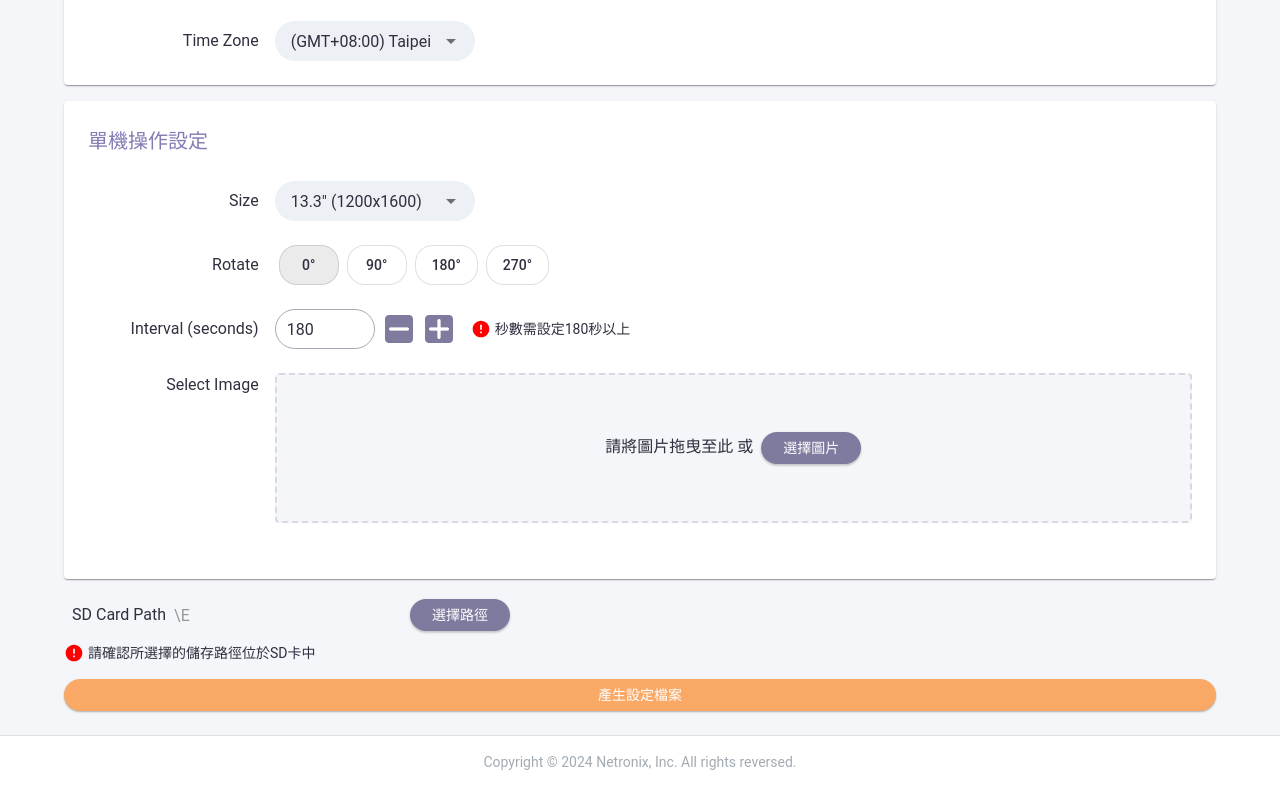
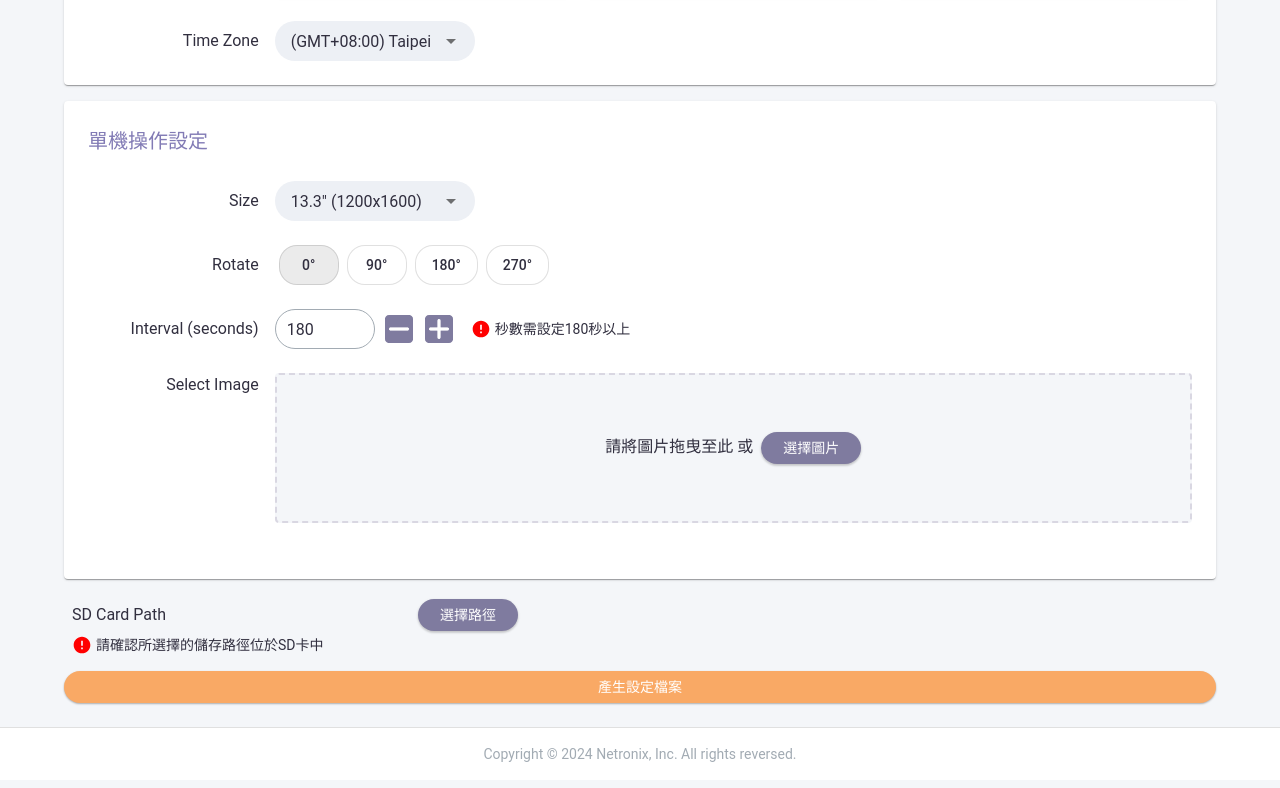
Before and after one commit to tsia-sionghai/epd-config-tool, a React (Vite) app: page / in a window 1280 px wide. Shown: the part 591-1379 px from the top of the page. Built offline with nearby package versions, Linux system fonts and the light colour scheme.

Commit message:
Update SDCardPathSettings.tsx and add browser check feature

```diff
--- a/src/components/SDCardPathSettings.tsx
+++ b/src/components/SDCardPathSettings.tsx
@@ -1,84 +1,100 @@
 // src/components/SDCardPathSettings.tsx
 import React from 'react';
-import { Box, Grid, Typography, TextField, Button, InputBase } from '@mui/material';
+import { Box, Grid, TextField, Button, styled } from '@mui/material';
 import { useTranslation } from 'react-i18next';
 import HintMessage from './HintMessage';
-import theme from '../theme';
 
 interface SDCardPathSettingsProps {
   sdCardPath: string;
   setSdCardPath: (path: string) => void;
-  onSelectPath: () => void;
 }
+
+const StyledTextField = styled(TextField)(({ theme }) => ({
+  '& .MuiInputBase-root': {
+    backgroundColor: 'transparent',
+    padding: 0,
+    minWidth: '20px',
+    width: 'fit-content',
+    '&::before': {
+      display: 'none',
+    },
+    '&::after': {
+      display: 'none',
+    },
+    '&:hover': {
+      backgroundColor: 'transparent',
+    },
+    '&.Mui-focused': {
+      backgroundColor: 'transparent',
+    },
+  },
+  '& .MuiInputBase-input': {
+    padding: 0,
+    color: theme.palette.text.primary,
+    '&.Mui-disabled': {
+      WebkitTextFillColor: theme.palette.text.primary,
+      color: theme.palette.text.primary,
+      cursor: 'default',
+    },
+  },
+}));
+
+const LabelWrapper = styled('span')({
+  whiteSpace: 'nowrap', // 防止 SD Card Path 文字斷行
+});
+
+const PathSelectionContainer = styled(Box)(({ theme }) => ({
+  marginBottom: theme.spacing(2), // 16px 下方邊距
+}));
 
 const SDCardPathSettings: React.FC<SDCardPathSettingsProps> = ({
   sdCardPath,
   setSdCardPath,
-  onSelectPath,
 }) => {
   const { t } = useTranslation();
 
+  const handleSelectPath = async () => {
+    try {
+      if ('showDirectoryPicker' in window) {
+        const dirHandle = await window.showDirectoryPicker({
+          mode: 'read',
+        });
+        setSdCardPath(dirHandle.name);
+      } else {
+        alert('請使用 Chrome 瀏覽器以獲得完整功能支援');
+      }
+    } catch (err) {
+      console.error('Error selecting directory:', err);
+    }
+  };
+
   return (
-    <>
-      <Grid item xs={12} sx={{ ml: 1, mr: 1 }}>
-        <Box sx={{ display: 'flex', alignItems: 'center', gap: 1 }}>
-          <Typography component="span" noWrap={true}>{t('common.label.sdCardPath')}</Typography>
-          <TextField
+    <PathSelectionContainer sx={{ pl: 1, pr: 1}}>
+      <Grid item xs={12}>
+        <Box sx={{
+          display: 'inline-flex',
+          alignItems: 'center',
+          gap: 2,
+        }}>
+          <LabelWrapper>{t('common.label.sdCardPath')}</LabelWrapper>
+          <StyledTextField
             variant="standard"
             value={sdCardPath}
-            placeholder="\\E"
             disabled
-            fullWidth={false}  // 添加這行，防止全寬
-            slotProps={{
-              input: {
-                style: {
-                  padding: 0,
-                  color: theme.palette.text.primary,
-                },
-              },
-            }}
-            sx={{
-              // ml: 4,
-              display: 'inline-flex', // 添加這行，確保只占用需要的空間
-              '& .MuiInputBase-root': {
-                width: 'fit-content', // 改用 fit-content
-                background: 'transparent',
-                display: 'inline-flex', // 添加這行
-              },
-              '& .MuiInputBase-input': {
-                padding: 0,
-                minWidth: '24px',
-                width: 'fit-content', // 改用 fit-content
-                opacity: 1,
-                '-webkit-text-fill-color': theme.palette.text.primary,
-                background: 'transparent',
-              },
-              '& .MuiInput-underline:before': {
-                content: 'none'
-              },
-              '& .MuiInput-underline:after': {
-                content: 'none'
-              },
-              '& .MuiInput-underline:hover:not(.Mui-disabled):before': {
-                content: 'none'
-              },
-              '& .MuiInput-underline.Mui-disabled:before': {
-                content: 'none'
-              },
-              '& .Mui-disabled': {
-                opacity: 1,
-                color: theme.palette.text.primary,
+            inputProps={{
+              style: {
                 cursor: 'default',
-                '-webkit-text-fill-color': theme.palette.text.primary,
-                background: 'transparent', // 確保禁用狀態下背景透明
-              },
-              // 額外確保所有層級都是透明的
-              '& *': {
-                background: 'transparent !important',
               }
             }}
           />
-          <Button variant="basic" onClick={onSelectPath} sx={{ ml: 1 }}>
+          <Button
+            variant="basic"
+            onClick={handleSelectPath}
+            sx={{
+              minWidth: 'auto',
+              textWrap: 'nowrap',
+            }}
+          >
             {t('common.button.selectPath')}
           </Button>
         </Box>
@@ -87,11 +103,10 @@ const SDCardPathSettings: React.FC<SDCardPathSettingsProps> = ({
         <HintMessage
           type="error"
           message={t('common.hint.sdCardPathCheck')}
-          containerSx={{ mt: 1, mb: 2 }}
-          typographySx={{ color: theme.palette.text.primary }}
+          typographySx={{ color: 'text.primary' }}
         />
       </Grid>
-    </>
+    </PathSelectionContainer>
   );
 };
 
--- a/src/locales/zh-TW/translation.json
+++ b/src/locales/zh-TW/translation.json
@@ -7,6 +7,9 @@
       "cms": "CMS控制設定",
       "nas": "NAS設定",
       "nasBinary": "播放圖片設定"
+    },
+    "note": {
+      "browserSupport": "因瀏覽器的技術限制，目前僅支援 <1>Chrome</1> 和 Edge"
     },
     "label": {
       "customer": "Customer",
@@ -29,6 +32,8 @@
       "sdCardPath": "SD Card Path"
     },
     "button": {
+      "downloadChrome": "下載 Chrome",
+      "downloadEdge": "下載 Edge",
       "selectPath": "選擇路徑",
       "generateConfig": "產生設定檔案",
       "downloadBinary": "下載播放檔案"
@@ -51,6 +56,9 @@
       "selectImage": "選擇圖片"
     },
     "error": {
+      "browserNotSupportedTitle": "瀏覽器不支援",
+      "browserNotSupportedDesc": "本工具需要使用 Chrome 或 Edge 瀏覽器才能正常運作。請使用以下任一瀏覽器：",
+      "browserNotSupported": "請使用 Chrome 或 Edge 瀏覽器以獲得完整功能支援",
       "maxImagesReached": "已達到最大圖片數量上限 ({max} 張)"
     }
   },
--- a/src/pages/EPDConfigTool.tsx
+++ b/src/pages/EPDConfigTool.tsx
@@ -1,6 +1,9 @@
 // src/components/EPDConfigTool.tsx
-import React, { useState } from 'react';
-import { Box } from '@mui/material';
+import React, { useEffect, useState } from 'react';
+import { useNavigate } from 'react-router-dom';
+import { useTranslation } from 'react-i18next';
+import { Alert, Box, Snackbar } from '@mui/material';
+import { checkBrowserSupport } from '../utils/browserCheck';
 import {
   ModeType,
   PowerModeType,
@@ -8,19 +11,37 @@ import {
   NetworkConfig,
   ImageConfig
 } from '../types/common';
+import PageHeader from '../components/PageHeader';
 import BasicSettings from '../components/BasicSettings';
 import NetworkSettings from '../components/NetworkSettings';
 import ImageSettings from '../components/ImageSettings';
 import SDCardPathSettings from '../components/SDCardPathSettings';
 import ActionButtons from '../components/ActionButtons';
-import PageHeader from '../components/PageHeader';
 
 const EPDConfigurationTool: React.FC = () => {
+  const { t } = useTranslation();
+  const navigate = useNavigate();
+
+  useEffect(() => {
+    // 檢查瀏覽器支援
+    if (!checkBrowserSupport()) {
+      // 可以選擇直接導向到錯誤頁面
+      navigate('/browser-not-supported');
+      // 或者顯示警告訊息
+      alert(t('common.error.browserNotSupported'));
+      // 或者顯示 Snackbar 提示
+      setShowBrowserWarning(true);
+    }
+  }, [navigate, t]);
+
+  const [showBrowserWarning, setShowBrowserWarning] = useState(false);
+
   // Basic settings state
   const [customer, setCustomer] = useState('');
   const [mode, setMode] = useState<ModeType>('auto');
   const [powerMode, setPowerMode] = useState<PowerModeType>('hibernation');
   const [timeZone, setTimeZone] = useState<TimeZoneType>('GMT+08:00');
+  const [sdCardPath, setSdCardPath] = useState('');
 
   // Network settings state
   const [networkConfig, setNetworkConfig] = useState<NetworkConfig>({
@@ -44,7 +65,6 @@ const EPDConfigurationTool: React.FC = () => {
   // Additional settings state
   const [serverURL, setServerURL] = useState('https://api.ezread.com.tw/schedule');
   const [nasURL, setNasURL] = useState('');
-  const [sdCardPath, setSdCardPath] = useState('\\E');
 
   const handleNetworkConfigChange = (updates: Partial<NetworkConfig>) => {
     setNetworkConfig(prev => ({ ...prev, ...updates }));
@@ -65,10 +85,6 @@ const EPDConfigurationTool: React.FC = () => {
 
   const handleGenerateConfig = () => {
     console.log('Generating config...');
-  };
-
-  const handleSelectPath = () => {
-    console.log('Selecting path...');
   };
 
   return (
@@ -105,13 +121,29 @@ const EPDConfigurationTool: React.FC = () => {
       <SDCardPathSettings
         sdCardPath={sdCardPath}
         setSdCardPath={setSdCardPath}
-        onSelectPath={handleSelectPath}
       />
 
       <ActionButtons
         mode={mode}
         onGenerateConfig={handleGenerateConfig}
       />
+
+      {/* 瀏覽器警告提示 */}
+      <Snackbar
+        open={showBrowserWarning}
+        anchorOrigin={{ vertical: 'top', horizontal: 'center' }}
+      >
+        <Alert
+          severity="warning"
+          variant="filled"
+          sx={{
+            width: '100%',
+            backgroundColor: theme => theme.palette.primary.dark,
+          }}
+        >
+          {t('common.error.browserNotSupported')}
+        </Alert>
+      </Snackbar>
     </Box>
   );
 };
--- /dev/null
+++ b/src/utils/browserCheck.ts
@@ -0,0 +1,8 @@
+// src/utils/browserCheck.ts
+export const checkBrowserSupport = () => {
+  const isChromium = window.navigator.vendor.includes('Google') ||
+                    window.navigator.vendor.includes('Microsoft');
+  const hasFileSystem = 'showDirectoryPicker' in window;
+
+  return isChromium && hasFileSystem;
+};
```
Also changed, not shown: src/pages/NotSupported.tsx (added, +51 -0 lines), src/types/global.d.ts (added, +12 -0 lines).
